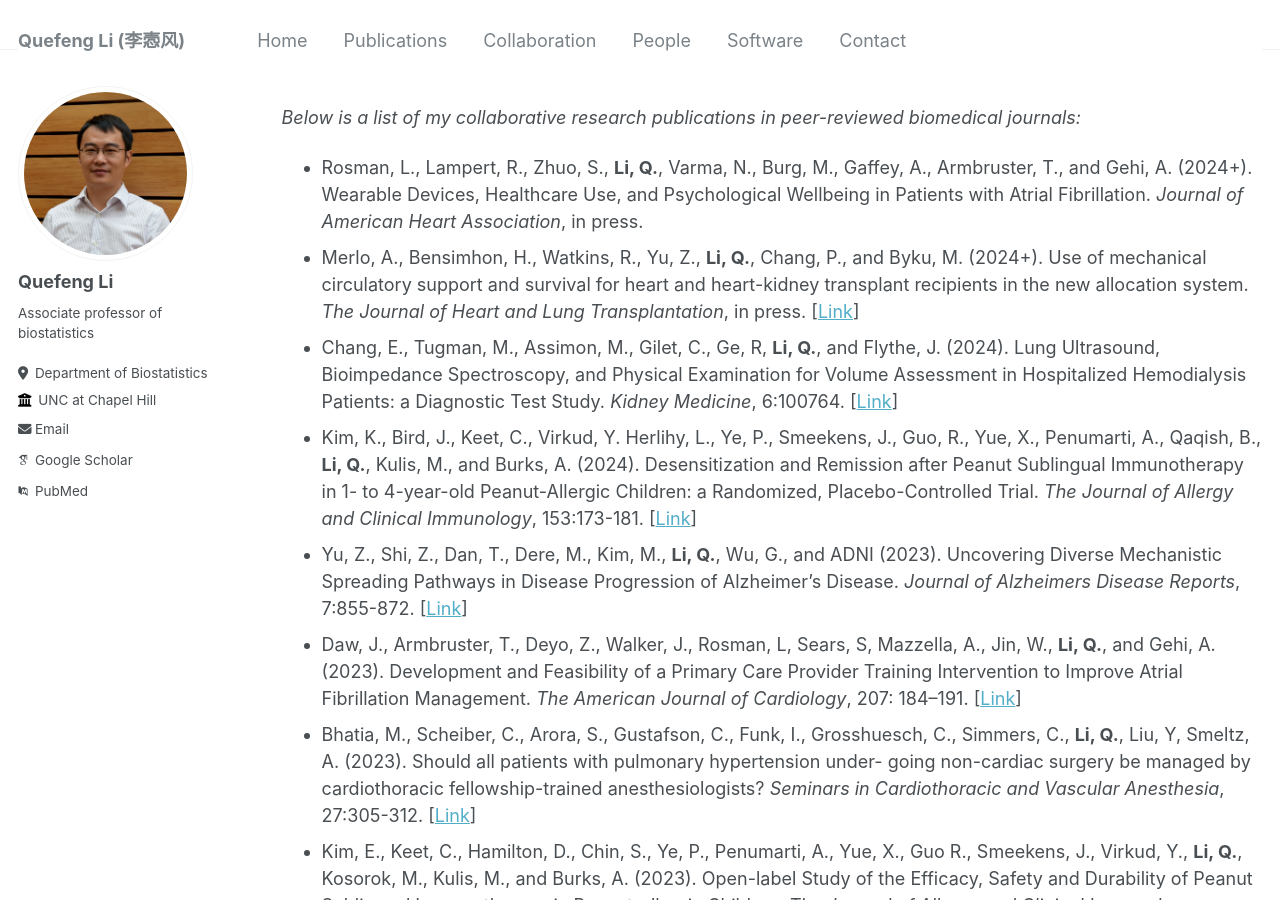
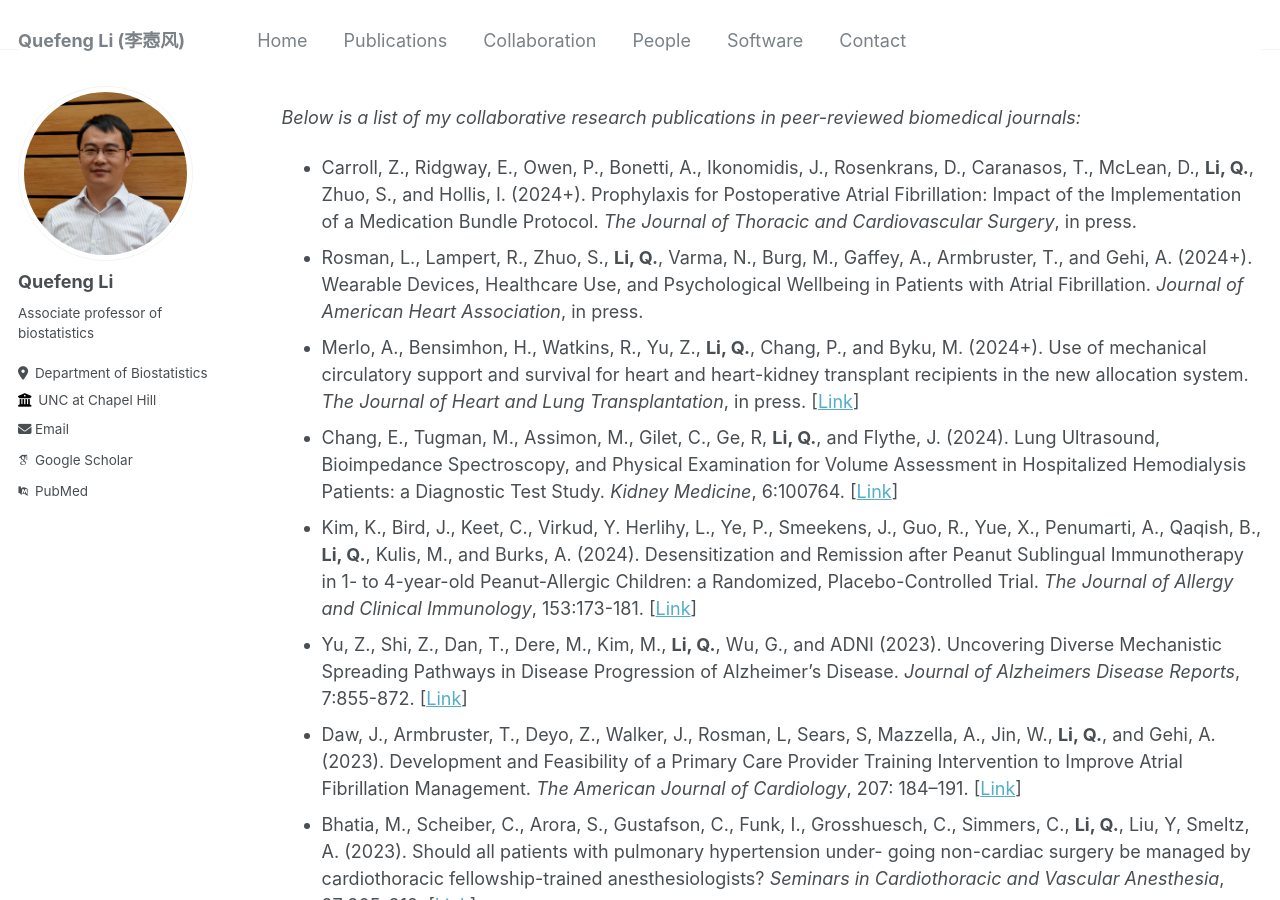
Before and after one commit to quefengli/quefengli.github.io, a Jekyll site: the page built from _pages/collaboration.md, in a window 1280 px wide and 900 px high. Built offline with Jekyll 4.4.1, drawn with Linux system fonts in a browser that asks for light colours; some web fonts are replaced.

Commit message:
Update collaboration.md

```diff
--- a/_pages/collaboration.md
+++ b/_pages/collaboration.md
@@ -6,6 +6,9 @@ author_profile: true
 ---
 
 _Below is a list of my collaborative research publications in peer-reviewed biomedical journals:_
+-   Carroll, Z., Ridgway, E., Owen, P., Bonetti, A., Ikonomidis, J., Rosenkrans, D., Caranasos, T., McLean, D., **Li, Q.**,
+    Zhuo, S., and Hollis, I. (2024+). Prophylaxis for Postoperative Atrial Fibrillation: Impact of the
+    Implementation of a Medication Bundle Protocol. _The Journal of Thoracic and Cardiovascular Surgery_, in press.
 -   Rosman, L., Lampert, R., Zhuo, S., **Li, Q.**, Varma, N., Burg, M., Gaffey, A., Armbruster, T., and
     Gehi, A. (2024+). Wearable Devices, Healthcare Use, and Psychological Wellbeing in Patients with Atrial
     Fibrillation. _Journal of American Heart Association_, in press.
```
